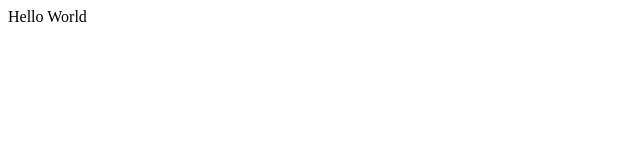
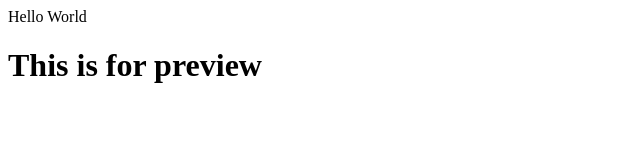
Before and after one commit to suyogkokaje/Vercel-CI-CD, a plain HTML site: page index.html in a window 1280 px wide. Shown: the whole page, without its empty margins (0-640 px from the left). Drawn offline with Linux system fonts and the light colour scheme.

Commit message:
added preview

```diff
--- a/index.html
+++ b/index.html
@@ -8,5 +8,6 @@
 </head>
 <body>
     Hello World
+    <h1>This is for preview</h1>
 </body>
 </html>
```
